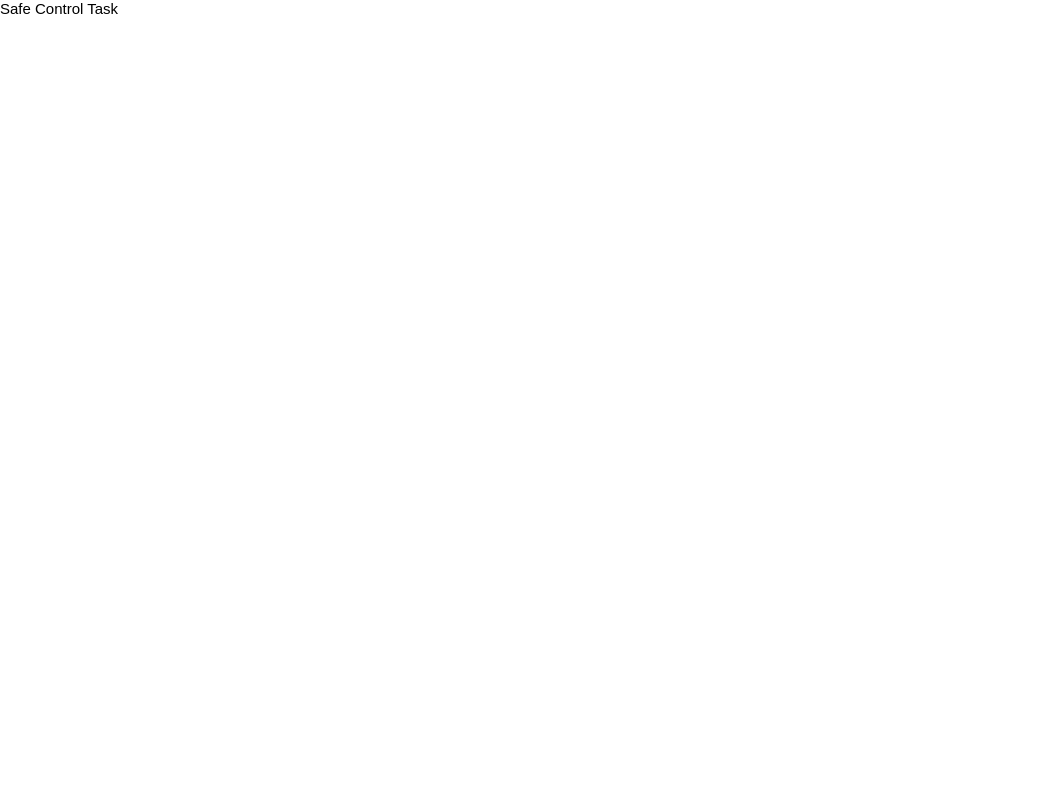
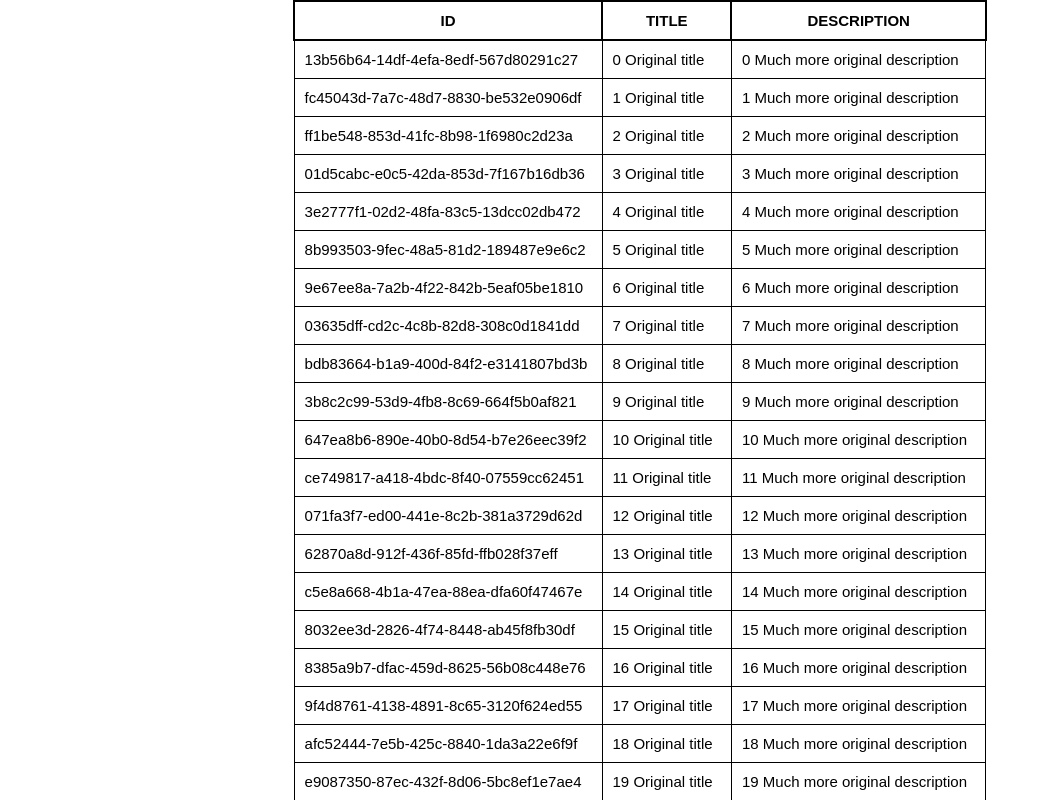
Before and after one commit to KarelSmola/safecontrol-task, a React (Create React App) app: page / in a window 1280 px wide. Shown: the top 800 px of the page, without its empty margins (0-1049 px from the left). Built offline with nearby package versions, Linux system fonts and the light colour scheme.

Commit message:
Table and array with objects created.

```diff
--- a/src/App.js
+++ b/src/App.js
@@ -1,7 +1,38 @@
-import React from "react";
+import React, { useState } from "react";
+import generatedItems from "./data/data";
+import TableHead from "./components/TableHead";
 
 const App = () => {
-  return <div>Safe Control Task</div>;
+  const [items, setItems] = useState(generatedItems);
+
+  const columns = ["id", "title", "description"];
+
+  const selectRow = (item) => {
+    console.log(item);
+  };
+
+  return (
+    <table className="table">
+      <TableHead columns={columns} />
+      <tbody>
+        {items.map((item) => (
+          <tr
+            key={item.id}
+            className="table-row"
+            onClick={() => {
+              selectRow(item);
+            }}
+          >
+            {columns.map((column) => (
+              <td key={column} className="table-cell">
+                {item[column]}
+              </td>
+            ))}
+          </tr>
+        ))}
+      </tbody>
+    </table>
+  );
 };
 
 export default App;
--- /dev/null
+++ b/src/components/TableHead.js
@@ -0,0 +1,21 @@
+import React from "react";
+
+import classes from "./TableHead.module.css";
+
+const TableHead = ({ columns }) => {
+  return (
+    <thead>
+      {
+        <tr>
+          {columns.map((column) => (
+            <th className={classes["head-cell"]} key={column}>
+              {column}
+            </th>
+          ))}
+        </tr>
+      }
+    </thead>
+  );
+};
+
+export default TableHead;
--- /dev/null
+++ b/src/components/TableHead.module.css
@@ -0,0 +1,6 @@
+.head-cell {
+  border: 2px solid #000;
+  padding: 1rem;
+  text-transform: uppercase;
+  text-align: center;
+}
--- /dev/null
+++ b/src/data/data.js
@@ -0,0 +1,33 @@
+const colorIdents = [
+  {
+    ident: "un",
+    props: {
+      color: "red",
+    },
+  },
+  {
+    ident: "deux",
+    props: {
+      color: "green",
+    },
+  },
+  {
+    ident: "trois",
+    props: {
+      color: "blue",
+    },
+  },
+];
+
+const generatedItems = Array.from({ length: 1000 }, (_, i) => {
+  return {
+    id: crypto.randomUUID(),
+    title: `${i} Original title`,
+    description: `${i} Much more original description`,
+    color:
+      colorIdents[Math.floor(Math.random() * colorIdents.length)].props.color,
+    selected: false,
+  };
+});
+
+export default generatedItems;
--- a/src/index.css
+++ b/src/index.css
@@ -10,5 +10,28 @@ html {
 }
 
 body {
+  width: 100%;
   font-size: 1.5rem;
+  display: flex;
+  flex-direction: column;
+  justify-content: center;
+  align-items: center;
 }
+
+.table,
+.table-row,
+.table-cell {
+  border: 1px solid #000;
+}
+
+.table {
+  border-collapse: collapse;
+}
+
+.table-row {
+  cursor: pointer;
+}
+
+.table-cell {
+  padding: 1rem;
+}
```
